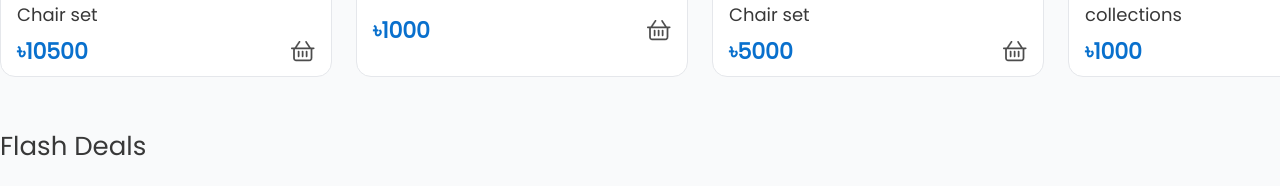
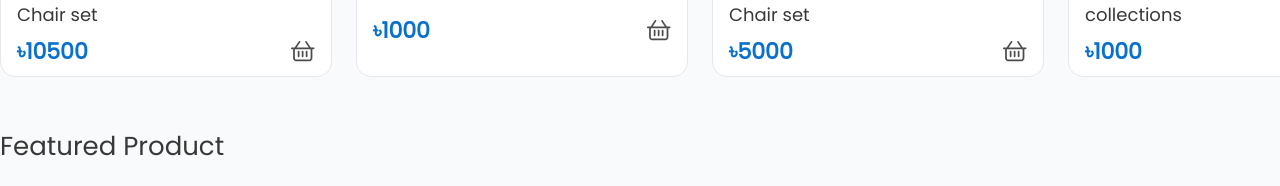
Before and after one commit to ashiqul290/Nirvoya-Website, a React (Vite) app: page / in a window 1280 px wide. Shown: the part 1560-1746 px from the top of the page. Built offline with nearby package versions, Linux system fonts and the light colour scheme.

Commit message:
Featured Product

```diff
--- a/src/components/Home/FeaturedProduct.jsx
+++ b/src/components/Home/FeaturedProduct.jsx
@@ -88,7 +88,7 @@ export const FeaturedProduct = () => {
           <div className="">
             <div className="flex justify-between items-center mb-5">
               <h3 className=" text-[26px] font-poppins font-medium text-[#383838]">
-                Flash Deals
+                Featured Product
               </h3>
               <button className=" flex items-center gap-2 text-[16px] font-medium text-[#757575] font-poppins cursor-pointer">
                 View more <FaArrowRight />{" "}
```
